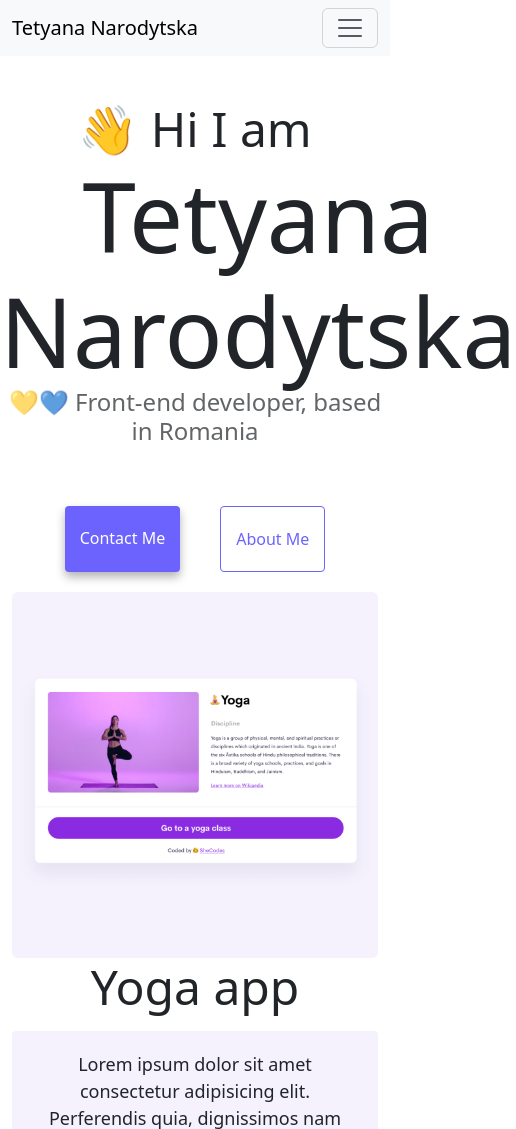
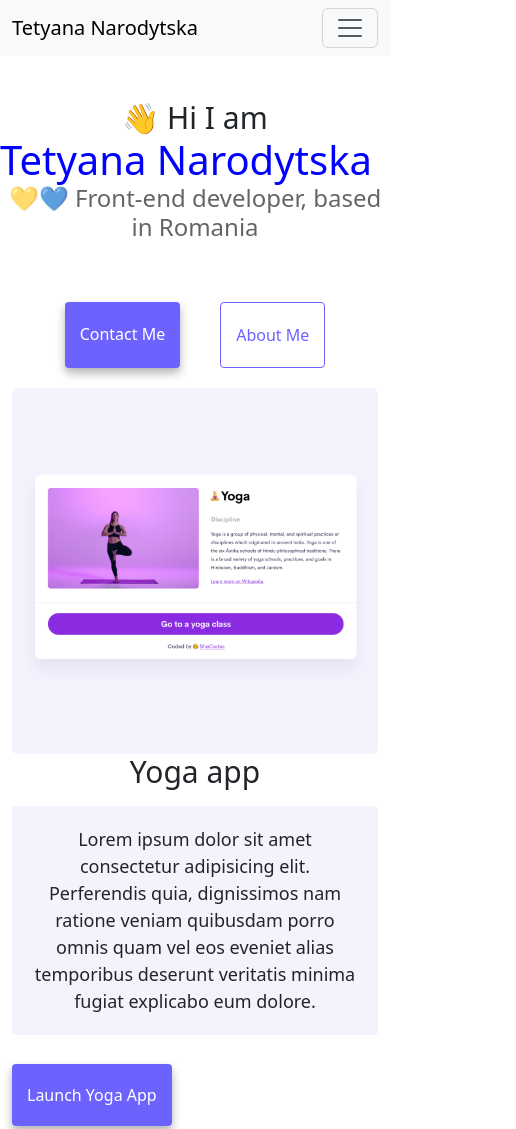
Before and after one commit to tetyana-br/multipage, a website: page index.html in a window 390 px wide. Shown: the top 1129 px of the page, 516 px wide, since content can reach past the window. Drawn offline with nearby package versions, Linux system fonts and the light colour scheme.

Commit message:
css media queries added

```diff
--- a/style.css
+++ b/style.css
@@ -9,7 +9,16 @@ body {
   max-width: 800px;
   margin-top: 100px;
 }
-
+@media (max-width: 400px) {
+  h1 {
+    color: blue;
+    font-size: 40px !important;
+    text-align: center;
+  }
+  h2 {
+    font-size: 30px !important;
+  }
+}
 h1,
 h2,
 h3 {
```
